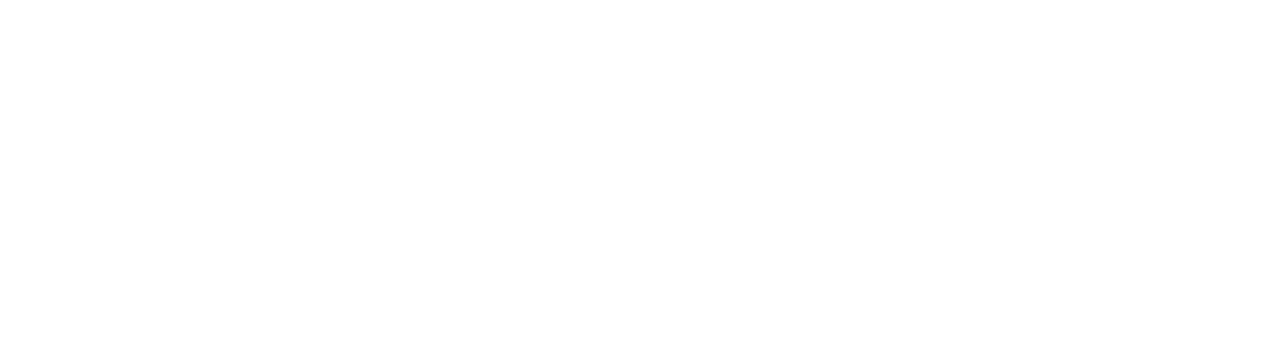
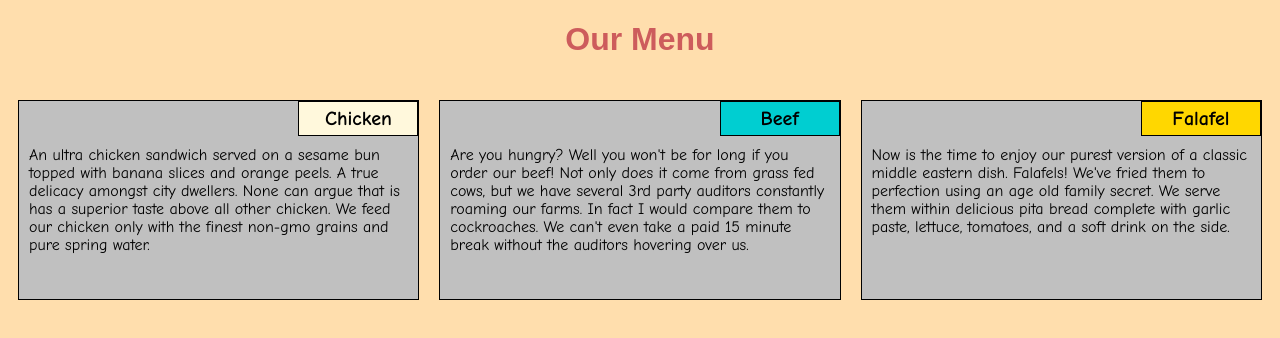
Before and after one commit to Horton2099/mycoursera, a plain HTML site: page Module2-task/index.html in a window 1280 px wide. Drawn offline with Linux system fonts and the light colour scheme.

Commit message:
final changes

```diff
--- a/Module2-task/css/module2.css
+++ b/Module2-task/css/module2.css
@@ -1 +1,134 @@
 /*style sheet for module 2 assignment*/
+* {
+	box-sizing: border-box;
+}
+h1 {
+	font-family: sans-serif, Impact;
+	text-align: center;
+	color: #CD5C5C;
+}
+body {
+	background-color: #FFDEAD;
+}
+p {
+	padding: 10px;
+	margin: 0;
+}
+
+.container {
+	border: none;
+	margin-right: auto;
+	margin-left: auto;
+	margin-top: 10px;
+	margin-bottom: 10px;
+	padding: 10px;
+}
+section {
+	border: 1px solid black;
+	background-color: #C0C0C0;
+	width: 100%;
+	height: 200px;
+	font-family: "Comic Sans MS";
+	color: black;
+	position: relative;
+	overflow: auto;
+}
+
+#chicken {
+	border: 1px solid black;
+	text-align: center;
+	width: 30%;
+	margin-left: 70%;
+	font-family: "Comic Sans MS";
+	font-weight: bold;
+	font-size: 125%;
+	margin-bottom: 0;
+	margin-top: 0;
+	padding: 5px;
+	background-color: #FFF8DC;
+}
+
+#beef {
+	border: 1px solid black;
+	text-align: center;
+	width: 30%;
+	margin-left: 70%;
+	font-family: "Comic Sans MS";
+	font-weight: bold;
+	font-size: 125%;
+	margin-bottom: 0;
+	margin-top: 0;
+	padding: 5px;
+	background-color: #00CED1;
+}
+
+#falafel {
+	border: 1px solid black;
+	text-align: center;
+	width: 30%;
+	margin-left: 70%;
+	font-family: "Comic Sans MS";
+	font-weight: bold;
+	font-size: 125%;
+	margin-bottom: 0;
+	margin-top: 0;
+	padding: 5px;
+	background-color: #FFD700;
+}
+
+
+.row {
+	width: 100%;
+}
+@media (min-width: 992px) {.col-lr-1, .col-lr-2, .col-lr-3
+	{
+		float: left;
+		}
+	.col-lr-1 {
+		width: 33.33%;
+	}
+	.col-lr-2 {
+		width: 33.33%;
+	}
+	.col-lr-3 {
+		width: 33.33%;
+	}
+	}
+@media (min-width: 768px) and (max-width: 991px) {.col-md-1, .col-md-2, .col-md-3
+		{
+			float: left;
+			border: 10px blue;
+		}
+		.col-md-1 {
+			width: 50%;
+		}
+		.col-md-2 {
+			width: 50%;
+		}
+		.col-md-3 {
+			width: 100%;
+		}
+}
+@media (max-width: 767px) {.col-sm-1, .col-sm-2, .col-sm-3
+	{
+		float: left;
+		border: 10px blue;
+	}
+	.col-sm-1 {width: 100%;
+	}
+	.col-sm-2 {width: 100%;
+	}
+	.col-sm-3 {width: 100%;
+	}
+	}
+}
+
+#section1 {
+	background-color: blue;
+}
+#section2 {
+	background-color: green;
+}
+#section3 {
+	background-color: yellow;
+}
--- a/Module2-task/index.html
+++ b/Module2-task/index.html
@@ -1,3 +1,45 @@
 <!doctype html>
 <html>
+<head>
+<meta charset="utf-8">
+<meta name="viewport" content="width=device-width, initial-scale=1">
+
+<title>Module 2 Assignment</title>
+<link rel="stylesheet" href="css\module2.css">
+</head>
+<body>
+	<h1>Our Menu</h1>
+	<div class="row">
+		<div class="container col-lr-1 col-md-1 col-sm-1">
+			<section>
+				<div id="chicken">
+					Chicken
+				</div>
+				<p>
+				An ultra chicken sandwich served on a sesame bun topped with banana slices and orange peels. A true delicacy amongst city dwellers. None can argue that is has a superior taste above all other chicken. We feed our chicken only with the finest non-gmo grains and pure spring water.
+				</p>
+			</section>
+		</div>
+		<div class="container col-lr-1 col-md-1 col-sm-1">
+			<section>
+				<div id="beef">
+					Beef
+				</div>
+				<p>
+				Are you hungry? Well you won't be for long if you order our beef! Not only does it come from grass fed cows, but we have several 3rd party auditors constantly roaming our farms. In fact I would compare them to cockroaches. We can't even take a paid 15 minute break without the auditors hovering over us.
+				</p>
+			</section>
+		</div>
+		<div class="container col-lr-1 col-md-3 col-sm-1">
+			<section>
+				<div id="falafel">
+					Falafel
+				</div>
+				<p>
+				Now is the time to enjoy our purest version of a classic middle eastern dish. Falafels! We've fried them to perfection using an age old family secret. We serve them within delicious pita bread complete with garlic paste, lettuce, tomatoes, and a soft drink on the side.
+				</p>
+			</section>
+		</div>
+		</div>
+	</body>
 </html>
```
